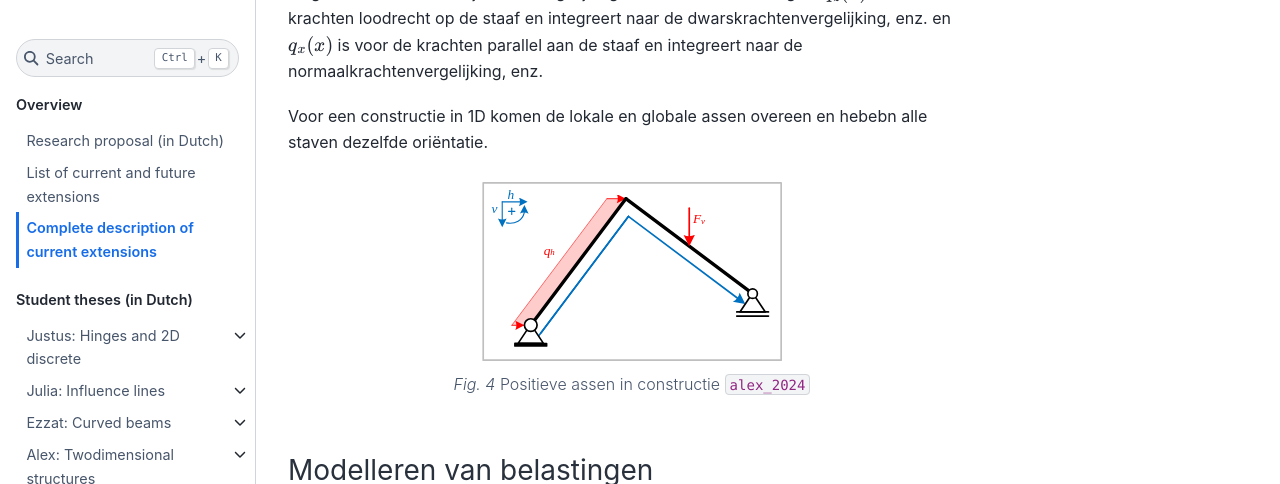
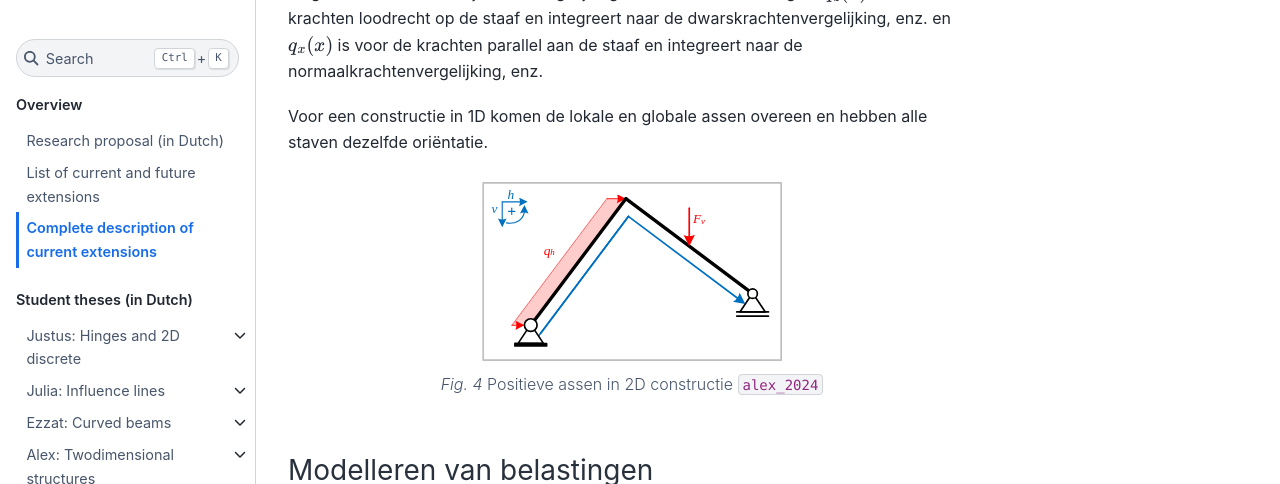
Before and after one commit to TeachBooks/Macaulays_method, a Jupyter Book: the page built from book/current_extensions.md, in a window 1280 px wide and 900 px high, scrolled down 4104 px. Shown: the part 154-638 px from the top of the window. Built offline with Jupyter Book 1.0.4 settings and Sphinx 7.4.7 and the Sphinx Book theme 1.1.4, drawn with Linux system fonts in a browser that asks for light colours; pages that are not in the unit, such as notebooks, are missing from menus; comment, search, counter and statistics services are not loaded; cross-references to code outside the pages are shown as plain code; some of the changed text lies outside the part shown.

Commit message:
Update current_extensions.md

````diff
--- a/book/current_extensions.md
+++ b/book/current_extensions.md
@@ -118,7 +118,7 @@
 
 De externe krachten en de verplaatsingen worden globaal genoteerd en de snedekracht-diagrammen lokaal. Er zijn twee vergelijkingen die de lokale as volgen. $q_{z}(x)$ is voor de krachten loodrecht op de staaf en integreert naar de dwarskrachtenvergelijking, enz. en $q_{x}(x)$ is voor de krachten parallel aan de staaf en integreert naar de normaalkrachtenvergelijking, enz.
 
-Voor een constructie in 1D komen de lokale en globale assen overeen en hebebn alle staven dezelfde oriëntatie.
+Voor een constructie in 1D komen de lokale en globale assen overeen en hebben alle staven dezelfde oriëntatie.
 
 ```{figure} figures/image20_2.svg
 ---
@@ -126,7 +126,7 @@
 name: Figuur_20
 align: center
 ---
-Positieve assen in constructie  {cite:p}`alex_2024`
+Positieve assen in 2D constructie {cite:p}`alex_2024`
 ```
 
 ### Modelleren van belastingen
@@ -573,7 +573,9 @@
 
 De belastingen worden in 2D anders gemodelleerd dan in 1D. De vergelijking voor elke belasting wordt voor elke knik aangepast waar de functie van $x$ langs gaat na het aangrijppunt van de belasting. De hoektermen zijn bepaald door te analyseren wat de invloed is van een hoek op de snedekrachtdiagrammen van een belasting.
 
-Voor elke kracht $j$ (voor elke $F_j$ en $q_j$ inclusief oplegreacties en krachten uit knooppunten) wordt de belastingsvergelijking aangepast voor elke knik $i$ met $n$ het aantal knikken en met een bijbehorende hoek $\theta_i$. Daarbij zijn de locaties :
+Voor elk segment wordt een hoek bepaald, welke kunnen worden samengevoegd in $\theta \left( \bar x \right)$
+
+Voor elke kracht $j$ (voor elke $F_j$ en $q_j$ inclusief oplegreacties en krachten uit knooppunten) wordt de belastingsvergelijking aangepast voor elke knik $i$ met $n$ het aantal knikken en met een bijbehorende hoek $\theta \left( \bar x_i \right)$. Daarbij zijn de locaties :
 
 ```{math}
 :label: knikken
````
